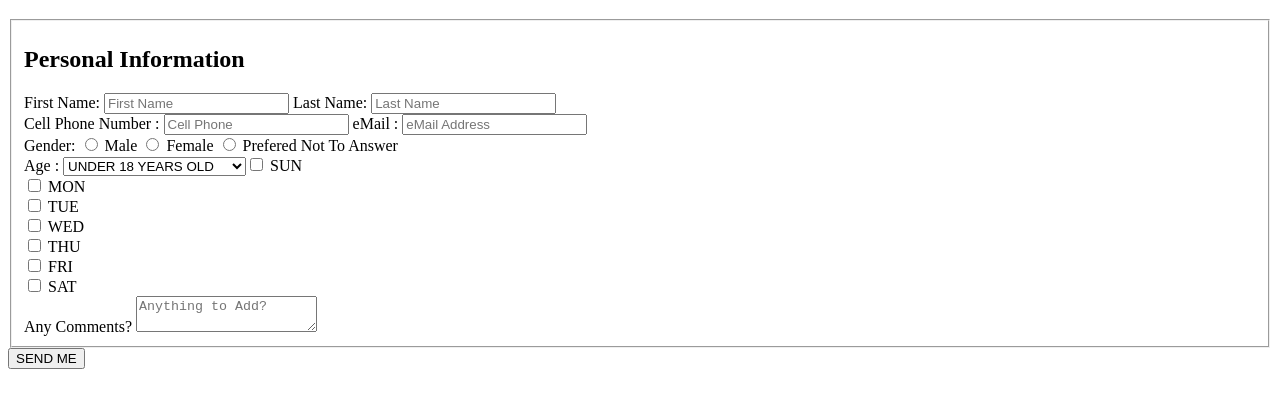
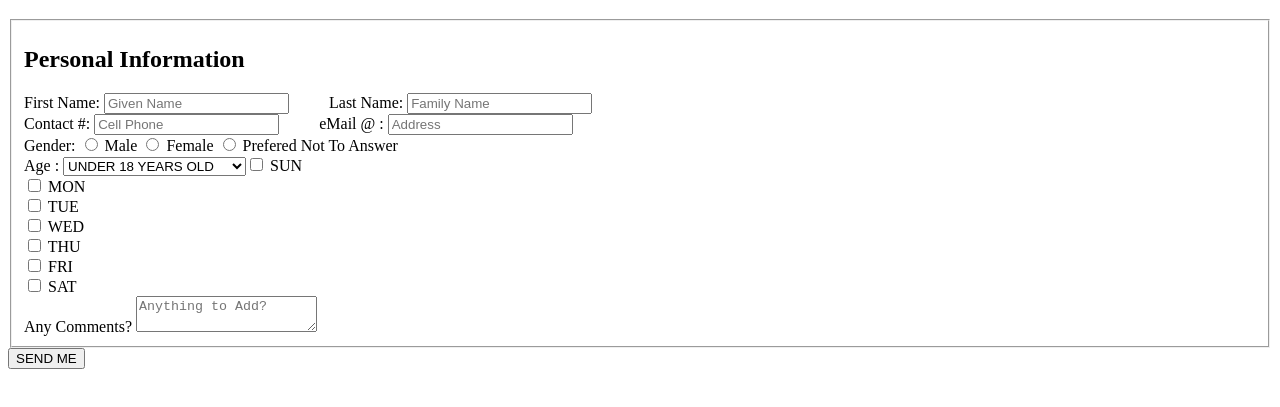
Before and after one commit to codersvill/boutU_Lab4, a plain HTML site: page index.html in a window 1280 px wide. Shown: the part 61-468 px from the top of the page. Drawn offline with Linux system fonts and the light colour scheme.

Commit message:
Update index.html

```diff
--- a/index.html
+++ b/index.html
@@ -19,15 +19,15 @@
                 <h2> Personal Information </h2>
                     <div>
                         <label> First Name:
-                            <input type ="text" name = "first_name_field" placeholder="First Name"></label>
-                        <label> Last Name:
-                            <input type ="text" name = "last_name_field" placeholder="Last Name"></label>
+                            <input type ="text" name = "first_name_field" placeholder="Given Name"></label>
+                        &emsp;&emsp; <label> Last Name:
+                            <input type ="text" name = "last_name_field" placeholder="Family Name"></label>
                     </div>
                     <div>
-                        <label> Cell Phone Number :
+                        <label> Contact #:
                             <input type ="text" name = "phone_field" placeholder="Cell Phone"></label>
-                        <label> eMail :
-                            <input type ="text" name = "email_field" placeholder="eMail Address"></label>
+                        &emsp;&emsp; <label> eMail @ :
+                            <input type ="text" name = "email_field" placeholder="Address"></label>
                     </div>
                     <div>
                         <label> Gender: </label>
```
